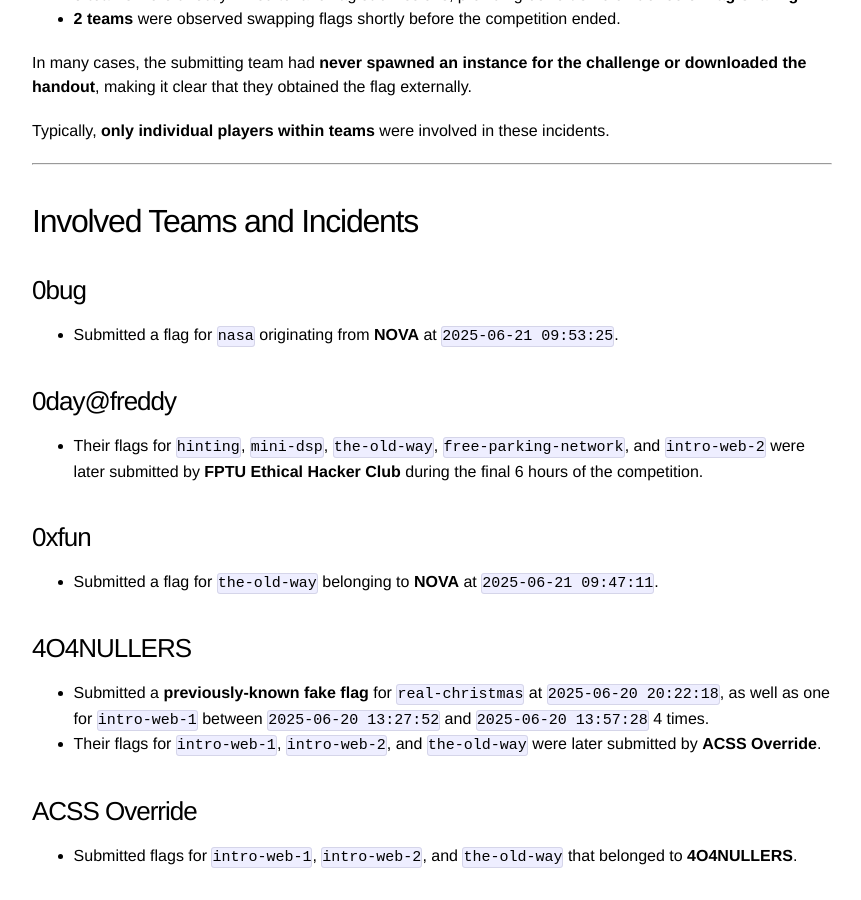
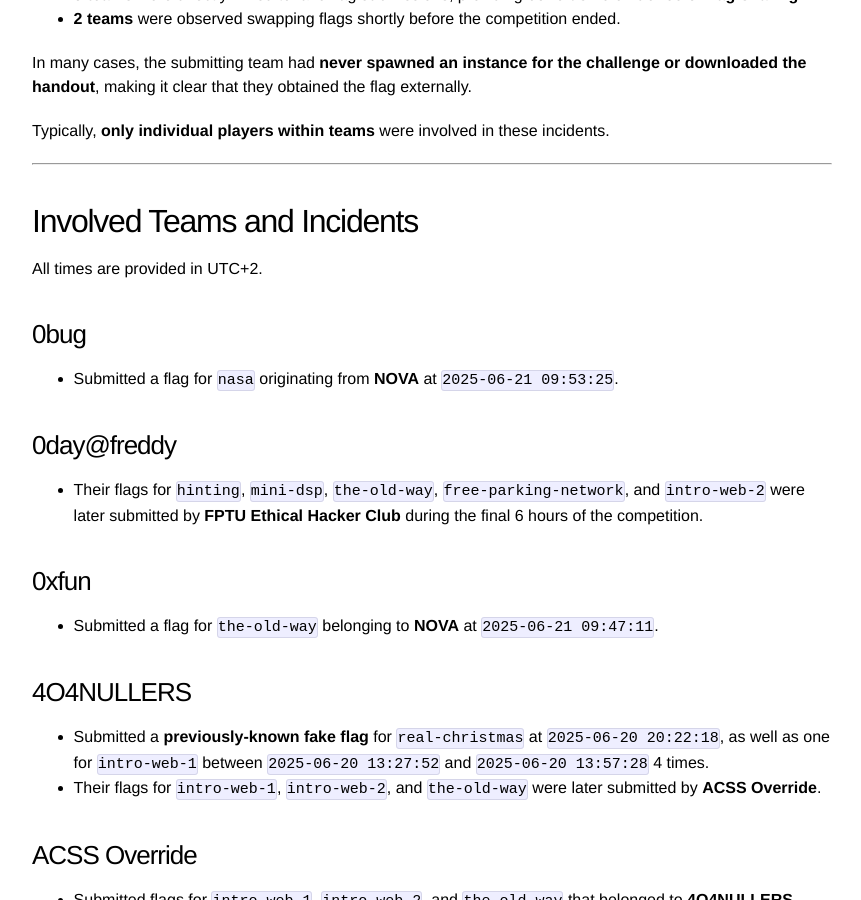
Before and after one commit to kitctf/www, a Jekyll site: the page built from _posts/2025-06-30-gpn-ctf-flagshare.md, in a window 1280 px wide and 900 px high, scrolled down 1637 px. Shown: the whole window, without its empty margins (208-1069 px from the left). Built offline with Jekyll 4.4.1, drawn with Linux system fonts in a browser that asks for light colours.

Commit message:
Highlight UTC+2 timezone
Co-authored-by: PlantPalFynn <82265297+tinyPlantBlobb@users.noreply.github.com>

```diff
--- a/_posts/2025-06-30-gpn-ctf-flagshare.md
+++ b/_posts/2025-06-30-gpn-ctf-flagshare.md
@@ -45,6 +45,7 @@
 ---
 
 ## Involved Teams and Incidents
+All times are provided in UTC+2.
 
 ### 0bug
 - Submitted a flag for `nasa` originating from **NOVA** at `2025-06-21 09:53:25`.
```
